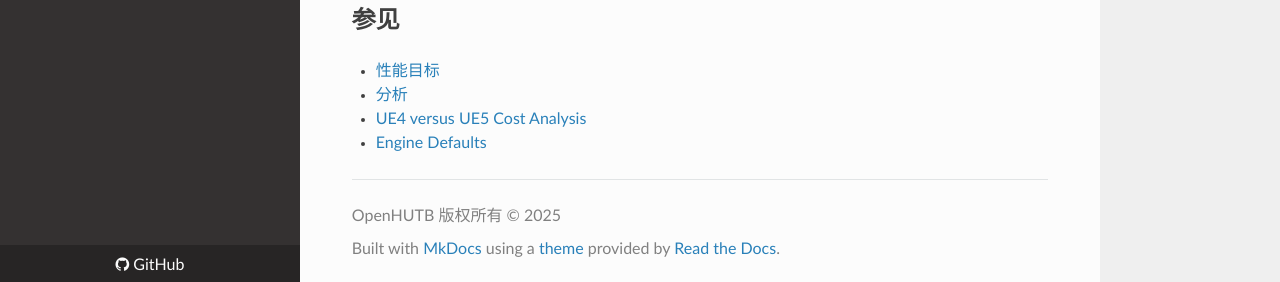
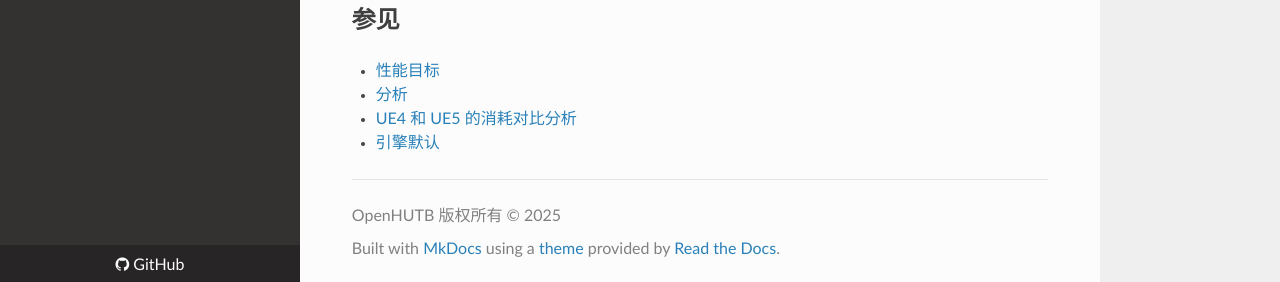
Before and after one commit to OpenHUTB/cpp, an MkDocs documentation site: the page built from docs/optimization/ProjectsAndDemos/400-Characters-CMC-Bench.md, in a window 1280 px wide and 900 px high, scrolled down 1357 px. Shown: the part 615-897 px from the top of the window. Built offline with MkDocs 1.6.1, drawn with Linux system fonts in a browser that asks for light colours; nearby versions of some CDN libraries; a script that is not in the unit is left out.

Commit message:
更新 400-Characters-CMC-Bench.md

```diff
--- a/docs/optimization/ProjectsAndDemos/400-Characters-CMC-Bench.md
+++ b/docs/optimization/ProjectsAndDemos/400-Characters-CMC-Bench.md
@@ -67,5 +67,5 @@ If this benchmark's shape matches your bottleneck:
 
 - [性能目标](Performance-Targets.md)
 - [分析](Profiling.md)
-- [UE4 versus UE5 Cost Analysis](UE4-Versus-UE5-Cost-Analysis.md)
-- [Engine Defaults](Engine-Defaults.md)
+- [UE4 和 UE5 的消耗对比分析](UE4-Versus-UE5-Cost-Analysis.md)
+- [引擎默认](Engine-Defaults.md)
```
